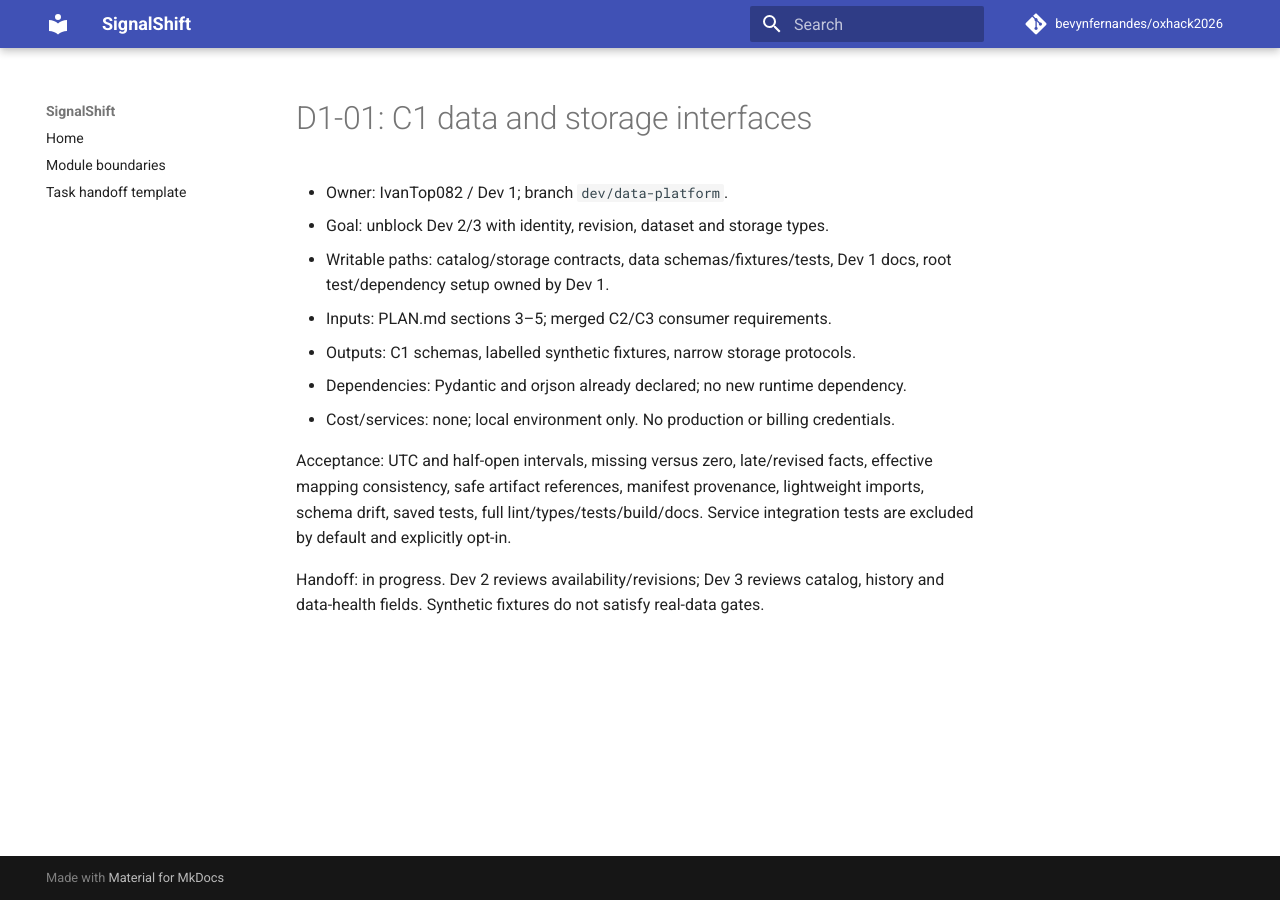
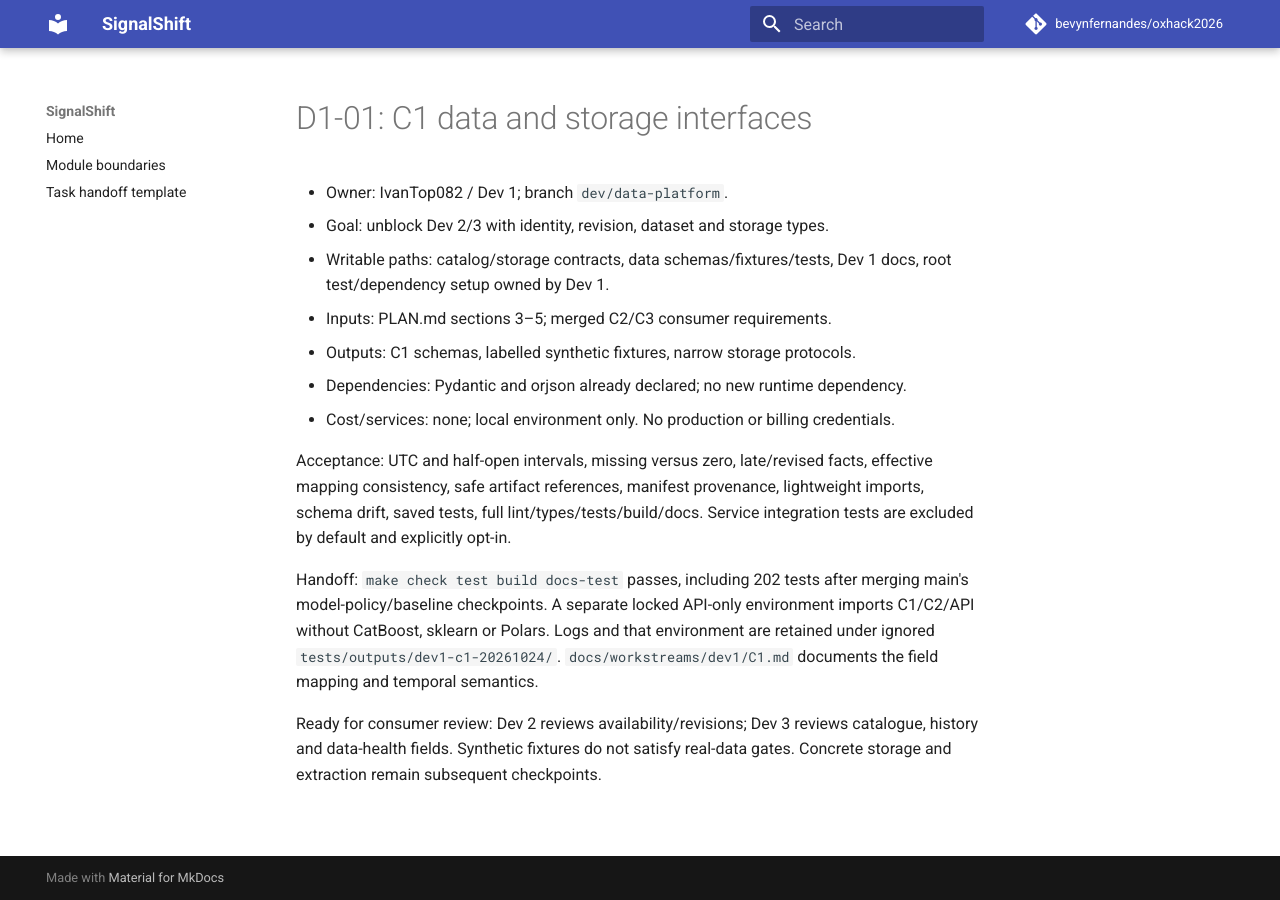
Before and after one commit to bevynfernandes/oxhack2026, an MkDocs documentation site: the page built from docs/tasks/dev1/D1-01.md, in a window 1280 px wide. Built offline with MkDocs 1.6.1 and Material for MkDocs 9.7.7, drawn with Linux system fonts in a browser that asks for light colours; comment, search, counter and statistics services are not loaded.

Commit message:
Record C1 verification and exclude retained generated outputs

```diff
--- a/docs/tasks/dev1/D1-01.md
+++ b/docs/tasks/dev1/D1-01.md
@@ -14,5 +14,12 @@ effective mapping consistency, safe artifact references, manifest provenance,
 lightweight imports, schema drift, saved tests, full lint/types/tests/build/docs.
 Service integration tests are excluded by default and explicitly opt-in.
 
-Handoff: in progress. Dev 2 reviews availability/revisions; Dev 3 reviews catalog,
-history and data-health fields. Synthetic fixtures do not satisfy real-data gates.
+Handoff: `make check test build docs-test` passes, including 202 tests after
+merging main's model-policy/baseline checkpoints. A separate locked API-only
+environment imports C1/C2/API without CatBoost, sklearn or Polars. Logs and that
+environment are retained under ignored `tests/outputs/dev1-c1-20261024/`.
+`docs/workstreams/dev1/C1.md` documents the field mapping and temporal semantics.
+
+Ready for consumer review: Dev 2 reviews availability/revisions; Dev 3 reviews
+catalogue, history and data-health fields. Synthetic fixtures do not satisfy
+real-data gates. Concrete storage and extraction remain subsequent checkpoints.
--- a/pyproject.toml
+++ b/pyproject.toml
@@ -58,6 +58,7 @@ exclude = ["*:Zone.Identifier"]
 
 [tool.mypy]
 files = ["oxhack2026", "tests"]
+exclude = ["^tests/outputs/"]
 python_version = "3.12"
 disallow_untyped_defs = true
 disallow_any_unimported = true
```
